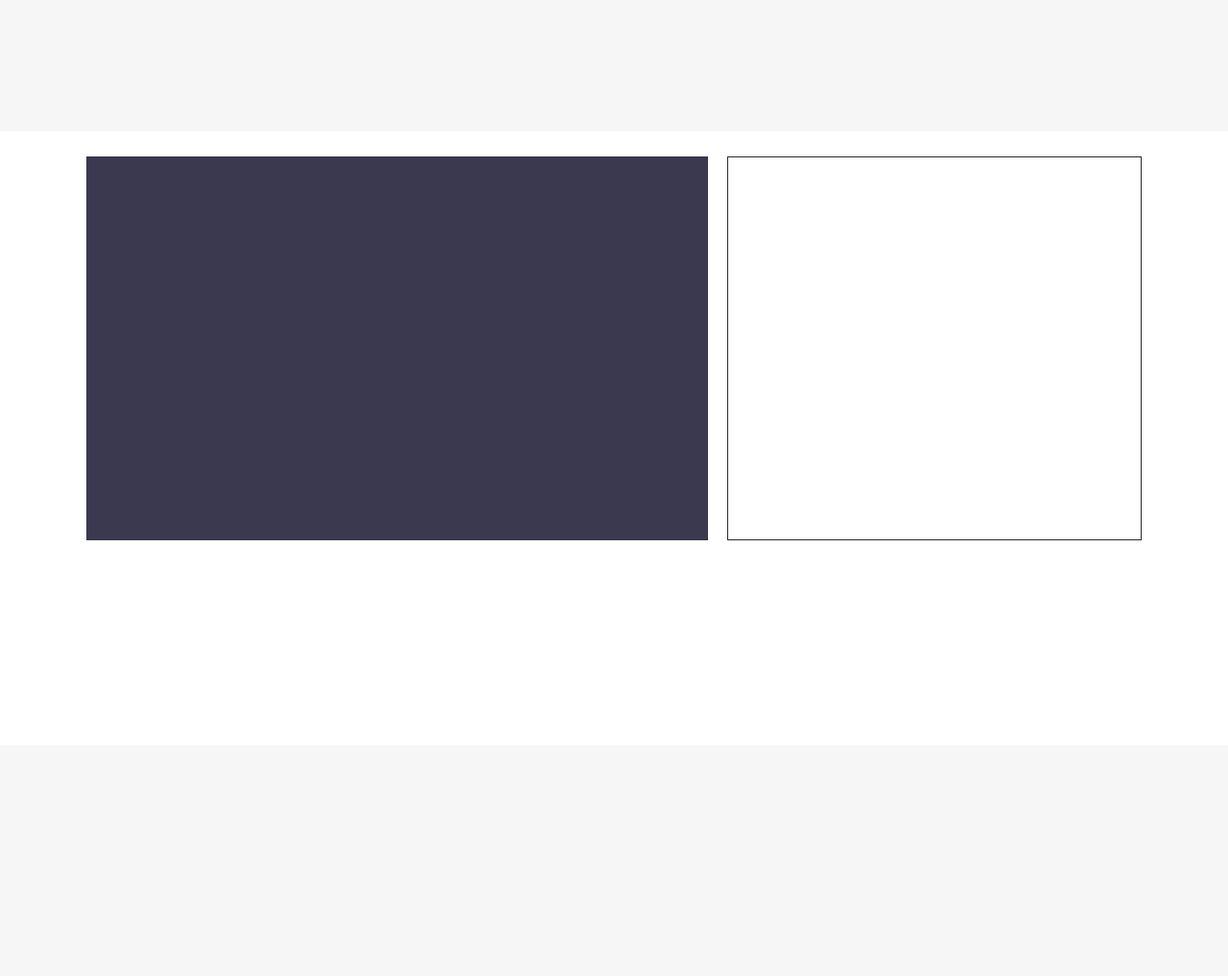
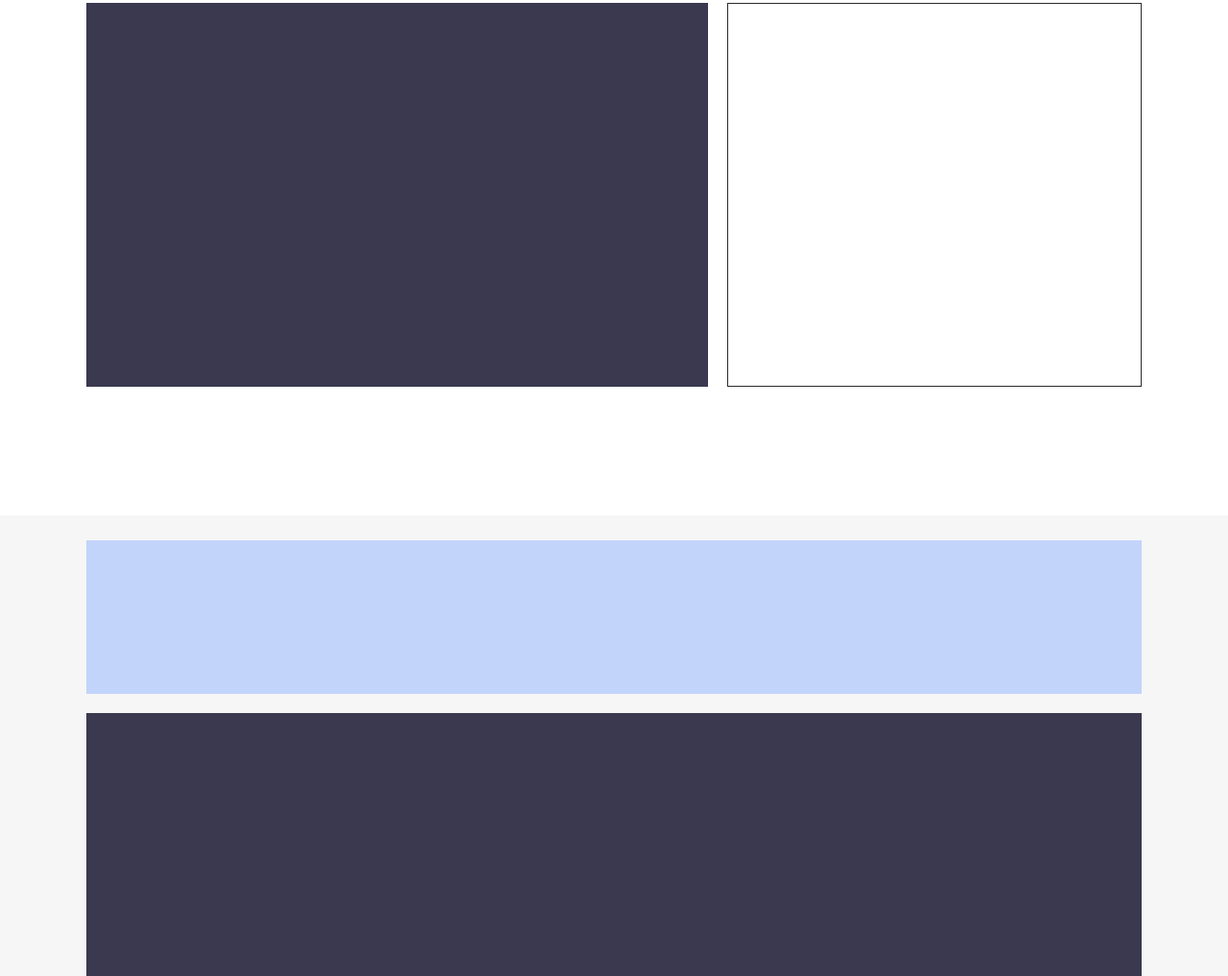
Before and after one commit to agnesvarga1/htmlcss-struttura-discord, a plain HTML site: page index.html in a window 1280 px wide. Shown: the part 1783-2800 px from the top of the page at 96% size. Drawn offline with Linux system fonts and the light colour scheme.

Commit message:
setion 4 in progress

```diff
--- a/index.html
+++ b/index.html
@@ -40,7 +40,14 @@
           <article></article>
         </div>
       </section>
-      <section class="section-4"></section>
+      <section class="section-4">
+        <div class="section-4-content"></div>
+        <figure></figure>
+
+        <div class="jumbotron">
+          <div class="btn"></div>
+        </div>
+      </section>
     </main>
   </body>
 </html>
--- a/styles.css
+++ b/styles.css
@@ -62,9 +62,8 @@ header figure,
 
 .section-3,
 .section-2,
-.section-1,
-.section-4 {
-  min-height: 80vh;
+.section-1 {
+  min-height: 70vh;
   padding-block: 2%;
 }
 .flex-container {
@@ -88,3 +87,34 @@ main article {
 .section-4 {
   background-color: #f6f6f6;
 }
+.section-4 {
+  height: 80vh;
+  padding-block: 2%;
+  display: flex;
+  flex-direction: column;
+  gap: 20px;
+}
+.section-4-content {
+  min-height: 20vh;
+  background-color: #c3d4fb;
+}
+
+.section-4 figure {
+  width: 100%;
+  min-height: 45vh;
+}
+
+.section-4 .jumbotron {
+  justify-content: flex-end;
+  min-height: 20vh;
+  background-color: #c3d4fb;
+}
+
+.section-4 .jumbotron .btn {
+  min-height: 50px;
+  background-color: #8ea1e1;
+}
+
+.jumbotron .flex-container {
+  flex-direction: column;
+}
```
